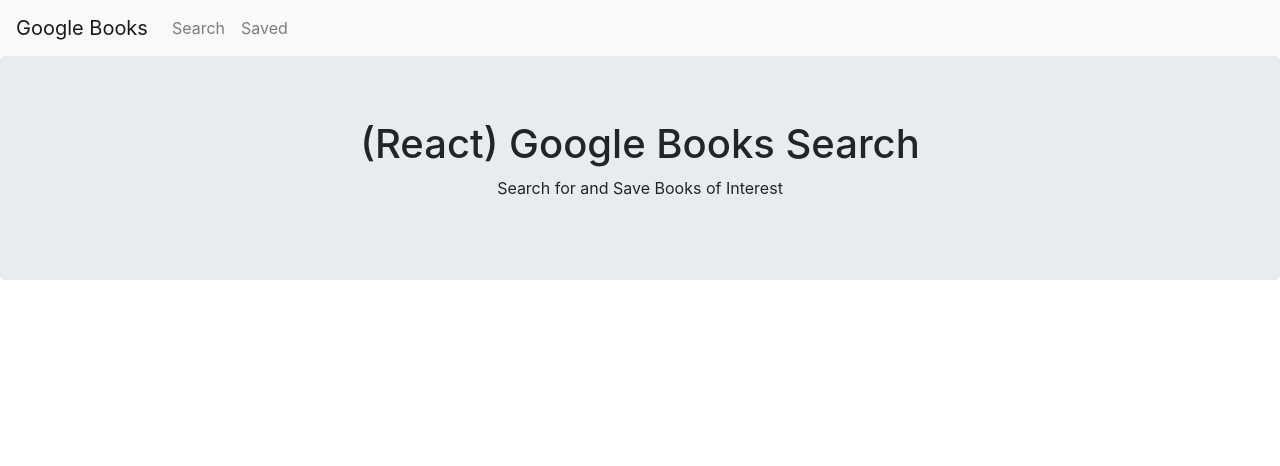
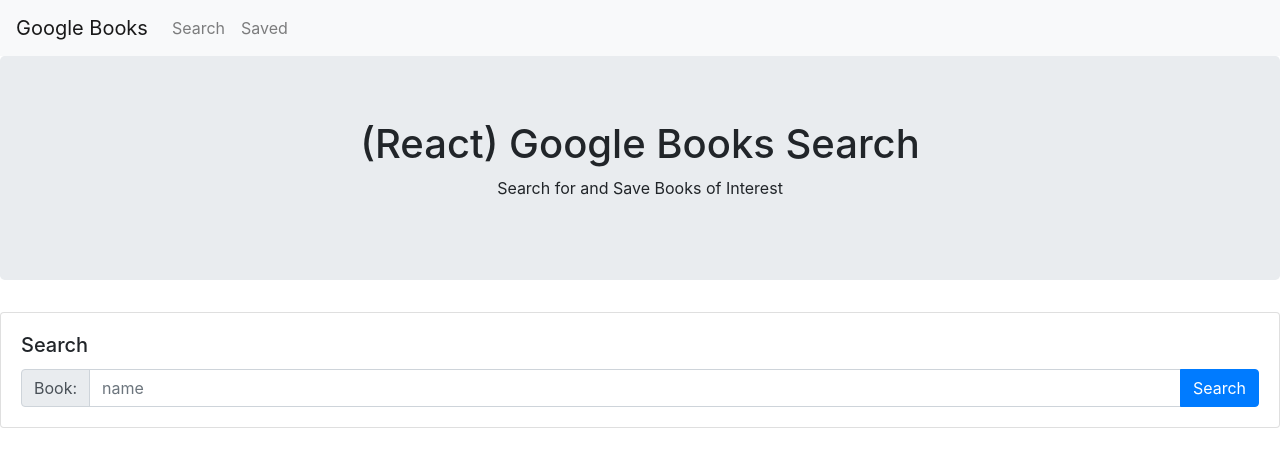
Before and after one commit to HumbleKind/book-search, a React (Create React App) app in the folder client/: page / in a window 1280 px wide. Shown: the top 466 px of the page. Built offline with nearby package versions, Linux system fonts and the light colour scheme.

Commit message:
initial commit

```diff
--- a/client/src/App.js
+++ b/client/src/App.js
@@ -10,14 +10,14 @@ function App() {
     <Router>
       <Header />
       <Banner />
-      {/* <Switch>
+      <Switch>
         <Route exact path='/'>
           <Search />
         </Route>
         <Route exact path='/saved'>
           <Saved />
         </Route>
-      </Switch> */}
+      </Switch>
     </Router>
   );
 };
--- a/client/src/components/Jumbotron/index.js
+++ b/client/src/components/Jumbotron/index.js
@@ -3,7 +3,7 @@ import Jumbotron from 'react-bootstrap/Jumbotron';
 
 function Banner() {
   return (
-      <Jumbotron style={{ textAlign: "center"}}>
+      <Jumbotron style={{ textAlign: "center" }}>
         <h1>(React) Google Books Search</h1>
         <p>
           Search for and Save Books of Interest
--- /dev/null
+++ b/client/src/pages/Search.js
@@ -0,0 +1,28 @@
+import React, { useState, useEffect } from 'react';
+import { Link } from 'react-router-dom';
+import { Card, Form, InputGroup, Button } from 'react-bootstrap';
+
+import API from '../utils/API';
+
+function Search() {
+	return (
+		<Card>
+			<Card.Body>
+				<Card.Title>Search</Card.Title>
+				<InputGroup>
+					<InputGroup.Prepend>
+						<InputGroup.Text>Book:</InputGroup.Text>
+					</InputGroup.Prepend>
+					<Form.Control type="text" placeholder="name" />
+					<InputGroup.Append>
+						<Button variant="primary" type="submit">
+							Search
+						</Button>
+					</InputGroup.Append>
+				</InputGroup>
+			</Card.Body>
+		</Card>
+	);
+};
+
+export default Search;
```
